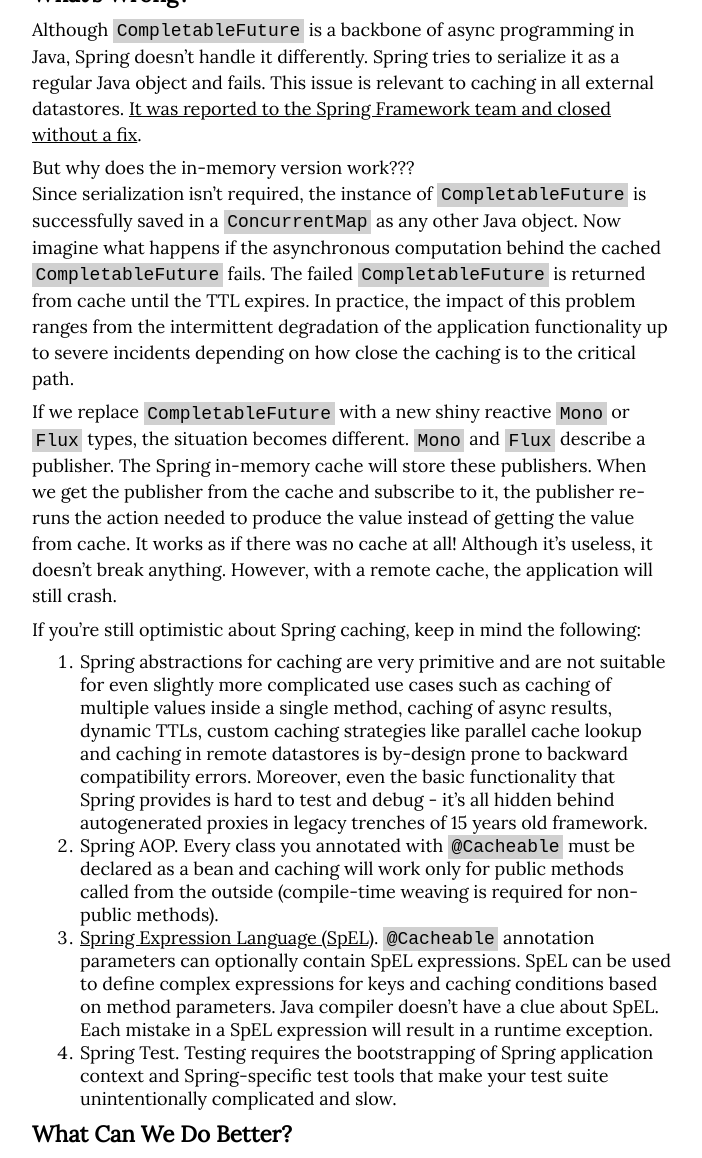
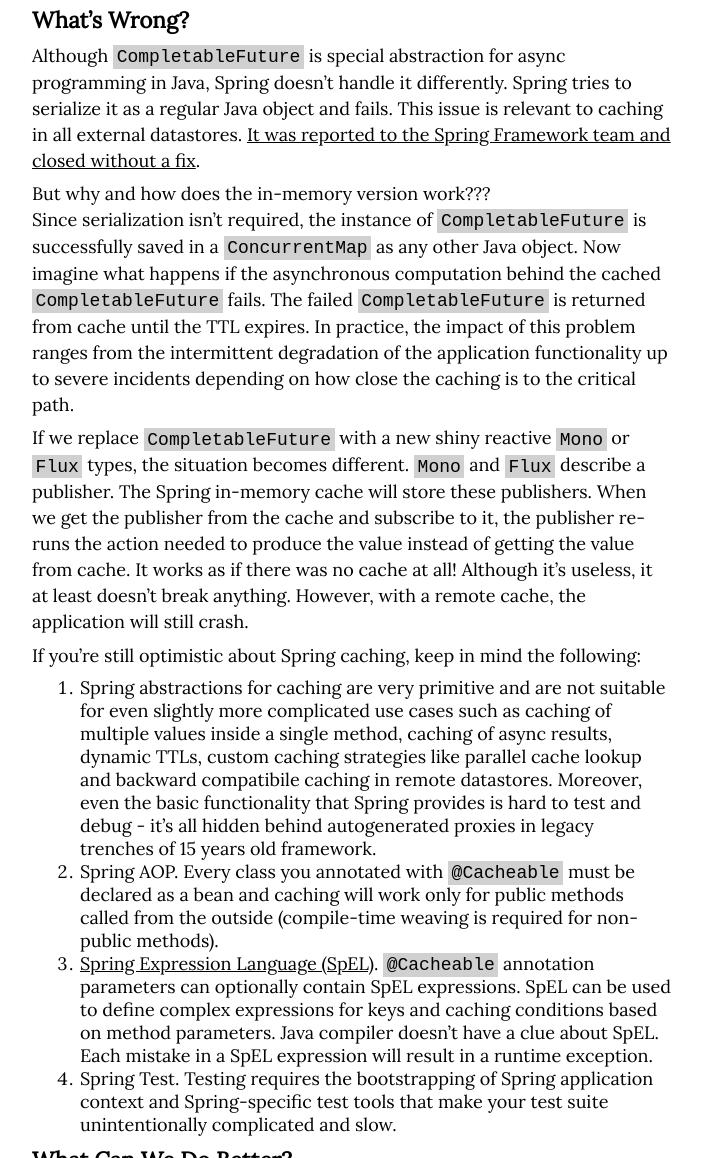
Before and after one commit to IlyaZinkovich/ilyazinkovich.github.io, a Jekyll site: the page built from _posts/2019/apr/2019-04-07-cacheable.md, in a window 1280 px wide and 1400 px high, scrolled down 2381 px, cut to the strip 242-1400 px from the top of the window. Shown: the whole strip, without its empty margins (288-990 px from the left). Built offline with Jekyll 4.4.1, drawn with Linux system fonts in a browser that asks for light colours; comment, search, counter and statistics services are not loaded; some of the changed text lies outside the part shown.

Commit message:
Restored previous post

```diff
--- a/_posts/2019/apr/2019-04-07-cacheable.md
+++ b/_posts/2019/apr/2019-04-07-cacheable.md
@@ -1,7 +1,7 @@
 ---
 layout: post
 date: 2019-04-07
-title: "Caching in Spring is Inherently Broken"
+title: "Caching Without Compromises and Spring"
 description: |
 keywords:
   - caching
@@ -12,7 +12,7 @@
 published: true
 ---
 
-Caching is important to build efficient software. There is a large variety of excellent caching libraries in Java. However, in Spring-based applications, all of them are primarily used indirectly via [Spring caching abstractions](https://docs.spring.io/spring-boot/docs/current/reference/html/boot-features-caching.html). If you go through any Spring tutorial on caching you will be easily convinced that adding a cache to a Spring app is an absolute no-brainer.
+Caching is important to build efficient software. And there is a large variety of excellent caching libraries in Java that will help you with it. However, in Spring-based applications, all of them are primarily used indirectly via [Spring caching abstractions](https://docs.spring.io/spring-boot/docs/current/reference/html/boot-features-caching.html). If you go through any Spring tutorial on caching you will be easily convinced that adding a cache to a Spring app is an absolute no-brainer.
 
 >"Want to cache a result of the method invocation?
 >Annotate this method with `@Cacheable` and Spring will do the rest."
@@ -62,15 +62,15 @@
 
 ## What's Wrong?
 
-Although `CompletableFuture` is a backbone of async programming in Java, Spring doesn’t handle it differently. Spring tries to serialize it as a regular Java object and fails. This issue is relevant to caching in all external datastores. [It was reported to the Spring Framework team and closed without a fix](https://github.com/spring-projects/spring-framework/issues/17559).
+Although `CompletableFuture` is special abstraction for async programming in Java, Spring doesn’t handle it differently. Spring tries to serialize it as a regular Java object and fails. This issue is relevant to caching in all external datastores. [It was reported to the Spring Framework team and closed without a fix](https://github.com/spring-projects/spring-framework/issues/17559).
 
-But why does the in-memory version work???
+But why and how does the in-memory version work???
 Since serialization isn't required, the instance of `CompletableFuture` is successfully saved in a `ConcurrentMap` as any other Java object. Now imagine what happens if the asynchronous computation behind the cached `CompletableFuture` fails. The failed `CompletableFuture` is returned from cache until the TTL expires. In practice, the impact of this problem ranges from the intermittent degradation of the application functionality up to severe incidents depending on how close the caching is to the critical path.
 
-If we replace `CompletableFuture` with a new shiny reactive `Mono` or `Flux` types, the situation becomes different. `Mono` and `Flux` describe a publisher. The Spring in-memory cache will store these publishers. When we get the publisher from the cache and subscribe to it, the publisher re-runs the action needed to produce the value instead of getting the value from cache. It works as if there was no cache at all! Although it's useless, it doesn't break anything. However, with a remote cache, the application will still crash.
+If we replace `CompletableFuture` with a new shiny reactive `Mono` or `Flux` types, the situation becomes different. `Mono` and `Flux` describe a publisher. The Spring in-memory cache will store these publishers. When we get the publisher from the cache and subscribe to it, the publisher re-runs the action needed to produce the value instead of getting the value from cache. It works as if there was no cache at all! Although it's useless, it at least doesn't break anything. However, with a remote cache, the application will still crash.
 
 If you're still optimistic about Spring caching, keep in mind the following:
-1. Spring abstractions for caching are very primitive and are not suitable for even slightly more complicated use cases such as caching of multiple values inside a single method, caching of async results, dynamic TTLs, custom caching strategies like parallel cache lookup and caching in remote datastores is by-design prone to backward compatibility errors. Moreover, even the basic functionality that Spring provides is hard to test and debug - it's all hidden behind autogenerated proxies in legacy trenches of 15 years old framework.
+1. Spring abstractions for caching are very primitive and are not suitable for even slightly more complicated use cases such as caching of multiple values inside a single method, caching of async results, dynamic TTLs, custom caching strategies like parallel cache lookup and backward compatibile caching in remote datastores. Moreover, even the basic functionality that Spring provides is hard to test and debug - it's all hidden behind autogenerated proxies in legacy trenches of 15 years old framework.
 2. Spring AOP. Every class you annotated with `@Cacheable` must be declared as a bean and caching will work only for public methods called from the outside (compile-time weaving is required for non-public methods).
 3. [Spring Expression Language (SpEL)](https://www.baeldung.com/spring-expression-language). `@Cacheable` annotation parameters can optionally contain SpEL expressions. SpEL can be used to define complex expressions for keys and caching conditions based on method parameters. Java compiler doesn't have a clue about SpEL. Each mistake in a SpEL expression will result in a runtime exception.
 4. Spring Test. Testing requires the bootstrapping of Spring application context and Spring-specific test tools that make your test suite unintentionally complicated and slow.
```
Also changed, not shown: _posts/2019/may/2019-05-01-shared-libraries.md (+1 -1 lines).
